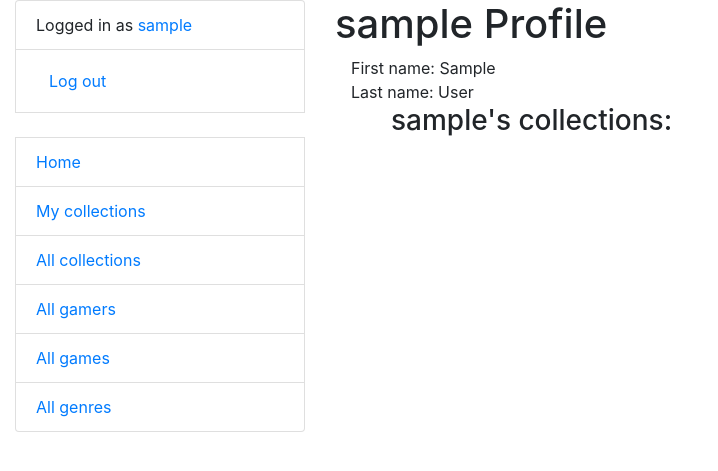
After one commit to Morphin20th/Game-Collection-Manager, a Django app: page /gamers/1 in a window 1280 px wide. The commit adds this page. Shown: the top 471 px of the page, without its empty margins (0-718 px from the left). Run offline with Django 5.2, Linux system fonts and the light colour scheme; the visitor is signed in with stand-in values (Sample User, id 1); data comes from the database, SQL or seed files in the repository; data that the repository does not hold is empty.

Commit message:
feat: add GamerDetailView and GameDetailView

```diff
--- a/collection/models.py
+++ b/collection/models.py
@@ -48,7 +48,7 @@ class Collection(models.Model):
     created_at = models.DateTimeField(auto_now_add=True)
 
     class Meta:
-        ordering = ["name",]
+        ordering = ["name", ]
 
     def __str__(self) -> str:
         return self.name
--- a/collection/urls.py
+++ b/collection/urls.py
@@ -4,9 +4,13 @@ from collection.views import (
     index,
     GamerCollectionListView,
     CollectionListView,
+    CollectionDetailView,
     GamerListView,
+    GamerDetailView,
     GameListView,
-    GenreListView, CollectionDetailView,
+    GameDetailView,
+    GenreListView,
+
 )
 
 urlpatterns = [
@@ -15,7 +19,9 @@ urlpatterns = [
     path("collections/", CollectionListView.as_view(), name="collection-list"),
     path("collections/<int:pk>", CollectionDetailView.as_view(), name="collection-detail"),
     path("gamers/", GamerListView.as_view(), name="gamer-list"),
+    path("gamers/<int:pk>", GamerDetailView.as_view(), name="gamer-detail"),
     path("games/", GameListView.as_view(), name="game-list"),
+    path("games/<int:pk>", GameDetailView.as_view(), name="game-detail"),
     path("genres/", GenreListView.as_view(), name="genre-list"),
 ]
 
--- a/collection/views.py
+++ b/collection/views.py
@@ -42,6 +42,7 @@ class CollectionListView(LoginRequiredMixin, generic.ListView):
         context['title'] = "All collections"
         return context
 
+
 class CollectionDetailView(LoginRequiredMixin, generic.DetailView):
     model = Collection
     template_name = "collection/collections/collection_detail.html"
@@ -53,10 +54,19 @@ class GamerListView(LoginRequiredMixin, generic.ListView):
     paginate_by = 5
 
 
+class GamerDetailView(LoginRequiredMixin, generic.DetailView):
+    model = Gamer
+    template_name = "collection/gamer/gamer_detail.html"
+
+
 class GameListView(LoginRequiredMixin, generic.ListView):
     model = Game
     template_name = "collection/game/game_list.html"
     paginate_by = 5
+
+class GameDetailView(LoginRequiredMixin, generic.DetailView):
+    model = Game
+    template_name = "collection/game/game_detail.html"
 
 
 class GenreListView(LoginRequiredMixin, generic.ListView):
--- a/templates/collection/collections/collection_detail.html
+++ b/templates/collection/collections/collection_detail.html
@@ -9,7 +9,7 @@
   <div class="ml-3">
     <ul>
       {% for game in collection.game.all %}
-        <li><a href="#">{{ game }}</a> Genre: {{ game.genre }}</li>
+        <li><a href="{% url 'collection:game-detail' pk=game.id %}">{{ game }}</a> Genre: {{ game.genre }}</li>
       {% endfor %}
     </ul>
   </div>
--- a/templates/collection/game/game_list.html
+++ b/templates/collection/game/game_list.html
@@ -20,7 +20,7 @@
             {{ game.id }}
           </td>
           <td>
-            {{ game.title }}
+            <a href="{% url 'collection:game-detail' pk=game.id %}">{{ game.title }}</a>
           </td>
           <td>
             {{ game.price }}
--- /dev/null
+++ b/templates/collection/gamer/gamer_detail.html
@@ -0,0 +1,21 @@
+{% extends "base.html" %}
+
+{% block title %}
+  <title>{{ gamer.username }} Profile</title>
+{% endblock %}
+
+{% block content %}
+  <h1>{{ gamer.username }} Profile</h1>
+  <div class="ml-3">
+    {% if gamer.first_name and gamer.last_name %}
+      First name: {{ gamer.first_name }}<br>
+      Last name: {{ gamer.last_name }}
+    {% endif %}
+    <ul>
+      <h3>{{ gamer.username }}'s collections:</h3>
+      {% for collection in gamer.collections.all %}
+        <li><a href="{{ collection.get_absolute_url }}">{{ collection }}</a></li>
+      {% endfor %}
+    </ul>
+  </div>
+{% endblock %}
--- a/templates/collection/gamer/gamer_list.html
+++ b/templates/collection/gamer/gamer_list.html
@@ -1,7 +1,7 @@
 {% extends "base.html" %}
 
 {% block title %}
-	<title>All gamers</title>
+  <title>All gamers</title>
 {% endblock %}
 
 {% block content %}
@@ -22,7 +22,7 @@
             {{ gamer.first_name }} {{ gamer.last_name }}
           </td>
           <td>
-            {{ gamer.username }}
+            <a href="{% url 'collection:gamer-detail' pk=gamer.id %}">{{ gamer.username }}</a>
           </td>
         </tr>
       {% endfor %}
--- a/templates/includes/sidebar.html
+++ b/templates/includes/sidebar.html
@@ -1,7 +1,7 @@
 <ul class="sidebar-nav list-group">
 
   {% if user.is_authenticated %}
-    <li class="list-group-item">Logged in as {{ user.username }}</li>
+    <li class="list-group-item">Logged in as <a href="{% url 'collection:gamer-detail' pk=user.id %}">{{ user.username }}</a></li>
     <li class="list-group-item">
       <form action="{% url 'logout' %}" method="post">
         {% csrf_token %}
```
Also changed, not shown: templates/collection/game/game_detail.html (added, +22 -0 lines).
